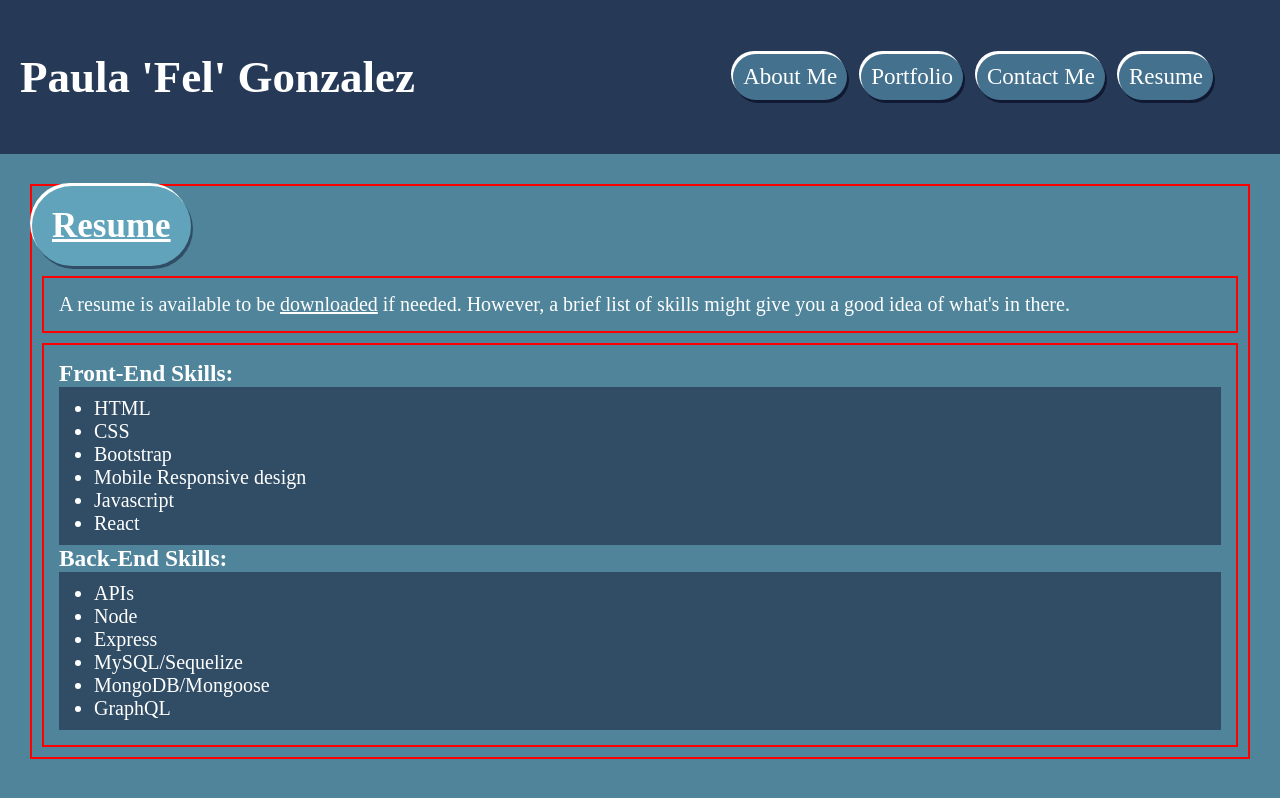
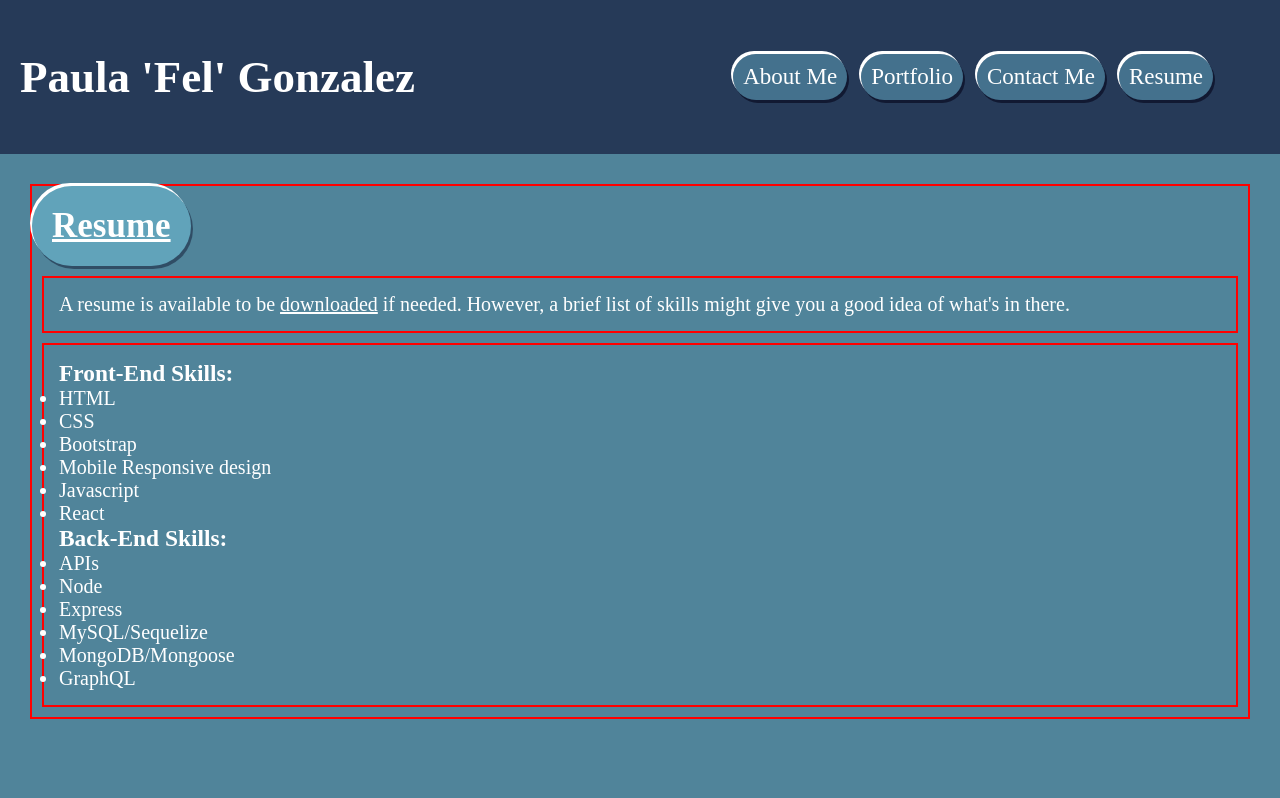
Before and after one commit to gonz951/Fels-Portfolio, a React (Vite) app: page /resume in a window 1280 px wide. Built offline with nearby package versions, Linux system fonts and the light colour scheme.

Commit message:
finished Resume, for now

```diff
--- a/src/pages/Resume.jsx
+++ b/src/pages/Resume.jsx
@@ -9,7 +9,7 @@ export default function ResumePage() {
         </p>
         <p>
             <h3>Front-End Skills:</h3>
-            <ul className='skills'>
+            <ul className='darker'>
                 <li>HTML</li>
                 <li>CSS</li>
                 <li>Bootstrap</li>
@@ -18,7 +18,7 @@ export default function ResumePage() {
                 <li>React</li>
             </ul>
             <h3>Back-End Skills:</h3>
-            <ul className='skills'>
+            <ul className='darker'>
                 <li>APIs</li>
                 <li>Node</li>
                 <li>Express</li>
```
